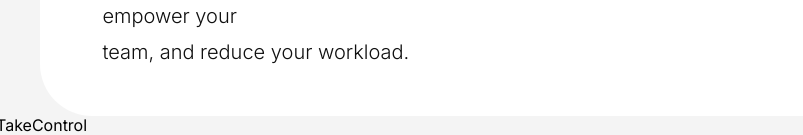
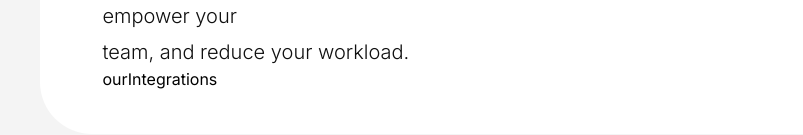
Before and after one commit to MiauraDev/Rotar-AI, a React (Vite) app: page / in a window 1280 px wide. Shown: the part 1959-2094 px from the top of the page, without its empty margins (0-803 px from the left). Built offline with nearby package versions, Linux system fonts and the light colour scheme; the HTML template or start-up script is replaced by a standard one; a web font is replaced by a local one.

Commit message:
feat: :lipstick: add ourIntegrations

```diff
--- a/src/components/About/About.jsx
+++ b/src/components/About/About.jsx
@@ -1,6 +1,7 @@
 import React from 'react';
 import styles from './About.module.css';
 import highlight from '../../assets/shapes/highlight2.svg';
+import OurIntegrations from './ourIntegrations';
 
 const About = () => {
   return (
@@ -17,6 +18,7 @@ const About = () => {
             team, and reduce your workload.
           </p>
         </div>
+        <OurIntegrations/>
       </div>
 
       <div className={styles.containerGridAbout}>
--- /dev/null
+++ b/src/components/About/ourIntegrations.jsx
@@ -0,0 +1,9 @@
+import React from 'react'
+
+const ourIntegrations = () => {
+  return (
+    <div>ourIntegrations</div>
+  )
+}
+
+export default ourIntegrations
```
